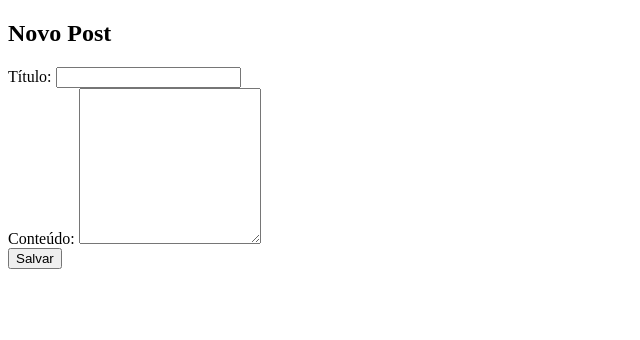
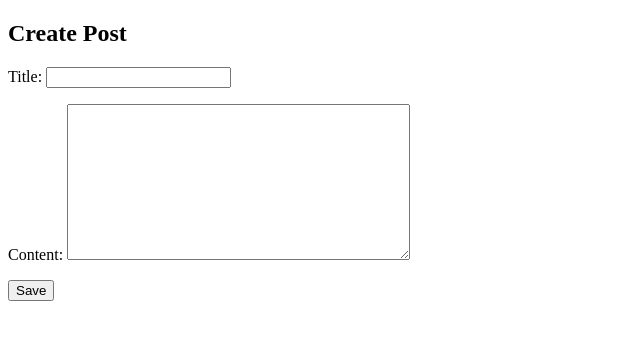
Before and after one commit to caio-castello/blog_pmr3304, a Django app: template blog_project/blog/templates/blog/post_form.html in a window 1280 px wide. Shown: the part 98-438 px from the top of the page, without its empty margins (0-640 px from the left). Run offline with Django 5.2, Linux system fonts and the light colour scheme; the template is opened without the code that fills it: values that come from a table or form of the project are taken from there, others are empty.

Commit message:
Criar views funcionais utilizando Django forms

```diff
--- /dev/null
+++ b/blog_project/blog/forms.py
@@ -0,0 +1,7 @@
+from django import forms
+from .models import Post
+
+class PostForm(forms.ModelForm):
+    class Meta:
+        model = Post
+        fields = ['title', 'content']
--- a/blog_project/blog/templates/blog/post_detail.html
+++ b/blog_project/blog/templates/blog/post_detail.html
@@ -2,7 +2,7 @@
 
 {% block content %}
     <h2>{{ post.title }}</h2>
-    <p>{{ post.content|safe }}</p>
+    {{ post.content|safe }}
     <p><small>Postado em {{ post.created_at}}</small></p>
     <a href="{% url 'blog:edit' post.id %}">Edit</a> |
     <a href="{% url 'blog:delete' post.id %}">Delete</a>
--- a/blog_project/blog/templates/blog/post_form.html
+++ b/blog_project/blog/templates/blog/post_form.html
@@ -1,15 +1,10 @@
 {% extends 'blog/base.html' %}
 
 {% block content %}
-    <h2>{% if post %}Editar{% else %}Novo{% endif %} Post</h2>
+    <h2>{% if form.instance.pk %}Edit{% else %}Create{% endif %} Post</h2>
     <form method="POST">
         {% csrf_token %}
-        <label for="title">Título:</label>
-        <input type="text" name="title" value="{{ post.title|default_if_none:'' }}" required>
-        <br>
-        <label for="content">Conteúdo:</label>
-        <textarea name="content" rows="10" required>{{ post.content|default_if_none:'' }}</textarea>
-        <br>
-        <button type="submit">Salvar</button>
+        {{ form.as_p }}
+        <button type="submit">Save</button>
     </form>
 {% endblock %}
--- a/blog_project/blog_project/settings.py
+++ b/blog_project/blog_project/settings.py
@@ -106,12 +106,9 @@ AUTH_PASSWORD_VALIDATORS = [
 
 LANGUAGE_CODE = 'pt-bt'
 
-TIME_ZONE = 'America/Sao Paulo'
-
+TIME_ZONE = 'America/Sao_Paulo'
 USE_L10N = True
-
 USE_I18N = True
-
 USE_TZ = True
 
 
```
Also changed, not shown: blog_project/blog/views.py (+14 -15 lines).
